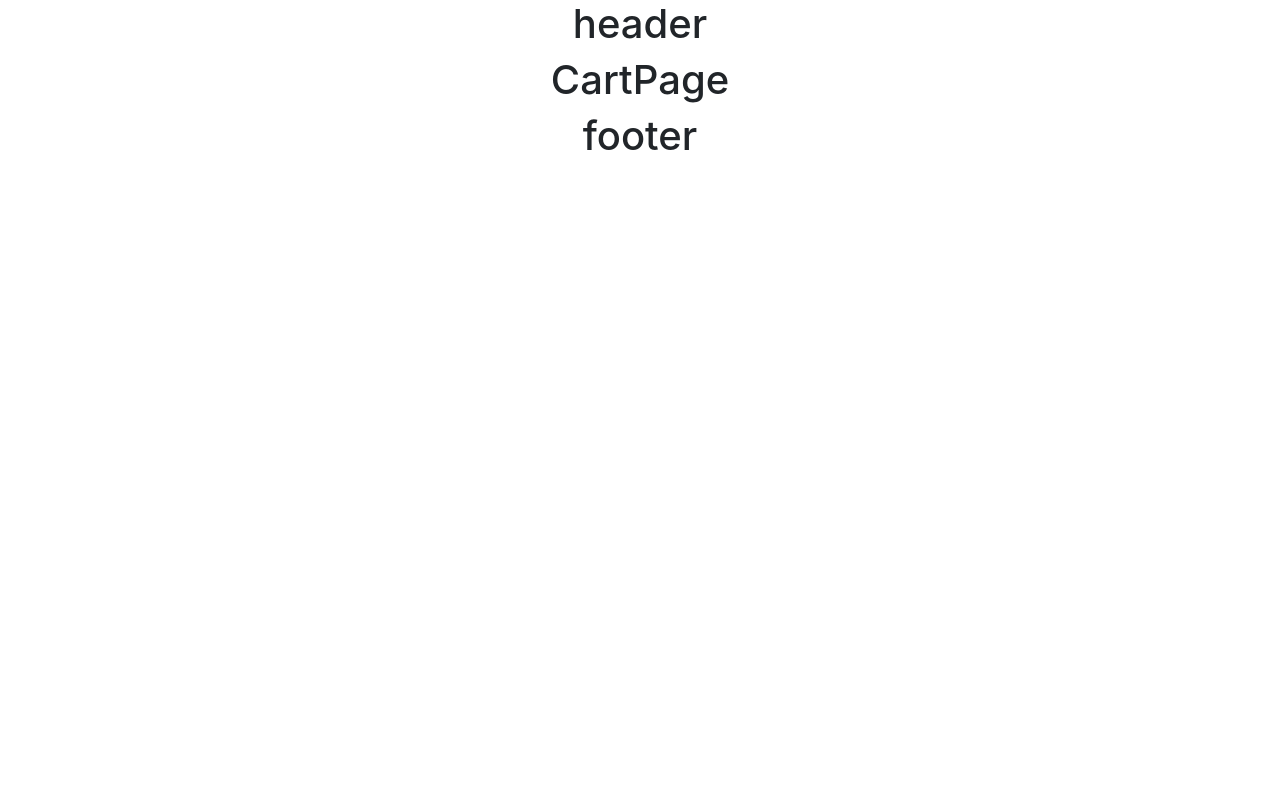
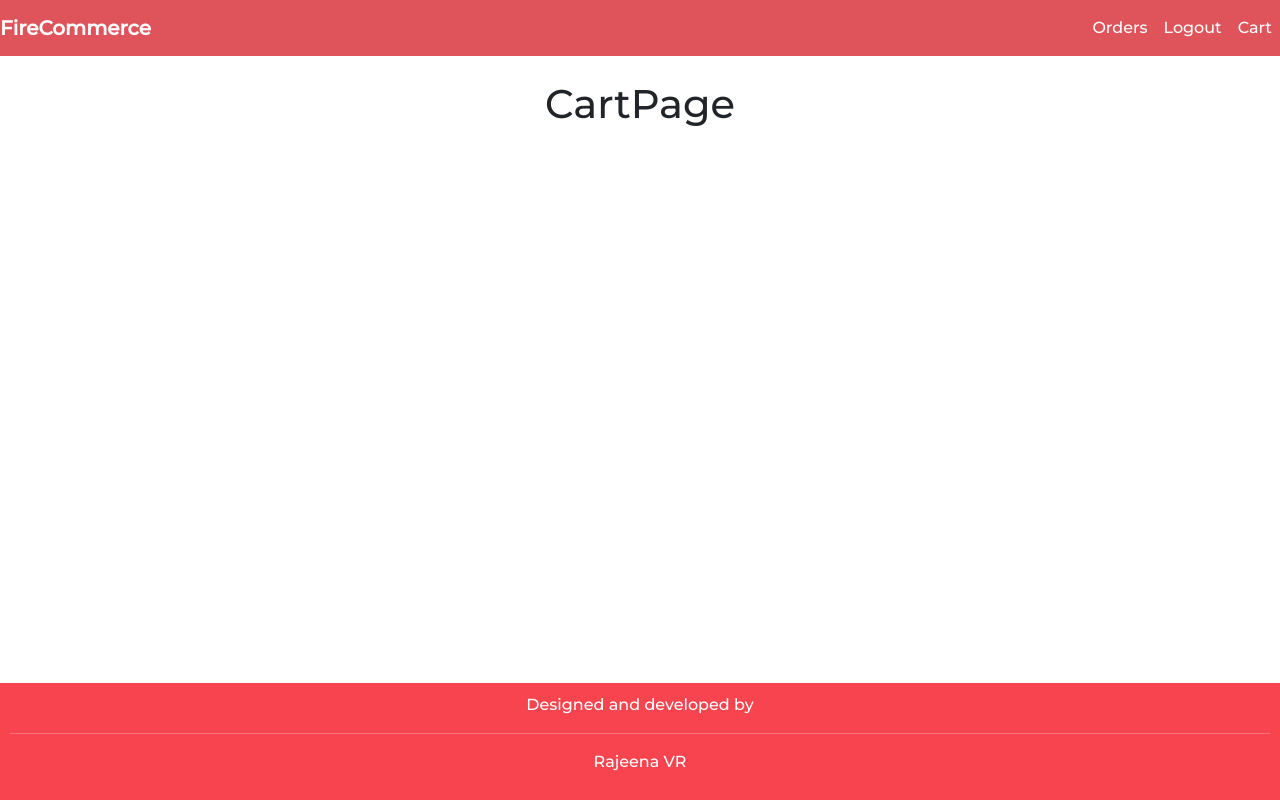
Before and after one commit to Rajeena-Rajesh/SAYONE-INTERN-PROJECT, a React (Create React App) app: page /Cart in a window 1280 px wide. Built offline with nearby package versions, Linux system fonts and the light colour scheme.

Commit message:
header, footer and layout is done

```diff
--- a/src/App.js
+++ b/src/App.js
@@ -5,7 +5,7 @@ import LoginPage from "./Pages/LoginPage";
 import ProductsInfo from "./Pages/ProductsInfo";
 import RegisterPage from "./Pages/RegisterPage";
 import { Routes, BrowserRouter, Route } from "react-router-dom";
-
+import './stylesheets/layout.css'
 function App() {
   return (
     <div className="App">
--- a/src/Components/Footer.js
+++ b/src/Components/Footer.js
@@ -2,8 +2,10 @@ import React from 'react'
 
 function Footer() {
   return (
-    <div>
-      <h1>footer</h1>
+    <div className='footer'>
+      <p>Designed and developed by</p>
+<hr />
+   <p>Rajeena VR</p>
     </div>
   )
 }
--- a/src/Components/Header.js
+++ b/src/Components/Header.js
@@ -1,13 +1,57 @@
-import React from 'react'
-
+import React from "react";
+import { Link } from "react-router-dom";
+import { FaBars, FaCartPlus, FaUser } from "react-icons/fa";
 
 function Header() {
   return (
-    <div>
-      <h1>header</h1>
-
+    <div className="header">
+      <nav className="navbar navbar-expand-lg navbar-light bg-light">
+        <Link className="navbar-brand" to="/">
+          FireCommerce
+        </Link>
+        <button
+          className="navbar-toggler"
+          type="button"
+          data-toggle="collapse"
+          data-target="#navbarNav"
+          aria-controls="navbarNav"
+          aria-expanded="false"
+          aria-label="Toggle navigation"
+        >
+          <span className="navbar-toggler-icon">
+          <FaBars  size={25} color="white"/>
+          </span>
+        </button>
+        <div className="collapse navbar-collapse" id="navbarNav">
+          <ul className="navbar-nav  ms-auto">
+            <li className="nav-item active">
+              <Link className="nav-link active" aria-current="page" to="/">
+              {/* <FaUser /> {user.email.substring(0, user.email.length - 10)} */}
+              </Link>
+            </li>
+            {/* <li className="nav-item">
+        <Link className="nav-link" to="/">User</Link>
+      </li> */}
+            <li className="nav-item">
+              <Link className="nav-link" to="/">
+                Orders
+              </Link>
+            </li>
+            <li className="nav-item">
+              <Link className="nav-link" to="/">
+                Logout
+              </Link>
+            </li>
+            <li className="nav-item">
+              <Link className="nav-link" to="/">
+                Cart
+              </Link>
+            </li>
+          </ul>
+        </div>
+      </nav>
     </div>
-  )
+  );
 }
 
-export default Header
+export default Header;
--- a/src/index.css
+++ b/src/index.css
@@ -1,13 +1,11 @@
+@import url('https://fonts.googleapis.com/css2?family=Montserrat:wght@500&family=Open+Sans:wght@300&family=Roboto&display=swap');
 body {
   margin: 0;
-  font-family: -apple-system, BlinkMacSystemFont, 'Segoe UI', 'Roboto', 'Oxygen',
-    'Ubuntu', 'Cantarell', 'Fira Sans', 'Droid Sans', 'Helvetica Neue',
-    sans-serif;
+  font-family: 'Montserrat', sans-serif;
   -webkit-font-smoothing: antialiased;
   -moz-osx-font-smoothing: grayscale;
 }
 
 code {
-  font-family: source-code-pro, Menlo, Monaco, Consolas, 'Courier New',
-    monospace;
+  font-family: 'Montserrat', sans-serif;
 }
--- /dev/null
+++ b/src/stylesheets/layout.css
@@ -0,0 +1,34 @@
+.header{
+    position:fixed;
+    top:0;
+    left:0;
+    right: 0;
+    z-index: 2;
+}
+
+.content{
+    padding-top:80px;
+}
+.navbar{
+    background-color: #df545b !important;
+}
+
+.navbar-brand{
+    color:white !important;
+    font-weight: bold;
+}
+
+.nav-link{
+    color:white !important;
+}
+
+.footer{
+    background-color: #f7444e;
+    text-align: center;
+    padding:10px;
+    color:white;
+    position:absolute;
+    bottom:0;
+    left:0;
+    right:0;
+}
```
Also changed, not shown: src/redux/cartReducer.js (added), src/redux/rootReducer.js (added), src/redux/store.js (added), src/stylesheets/authentication.css (added).
